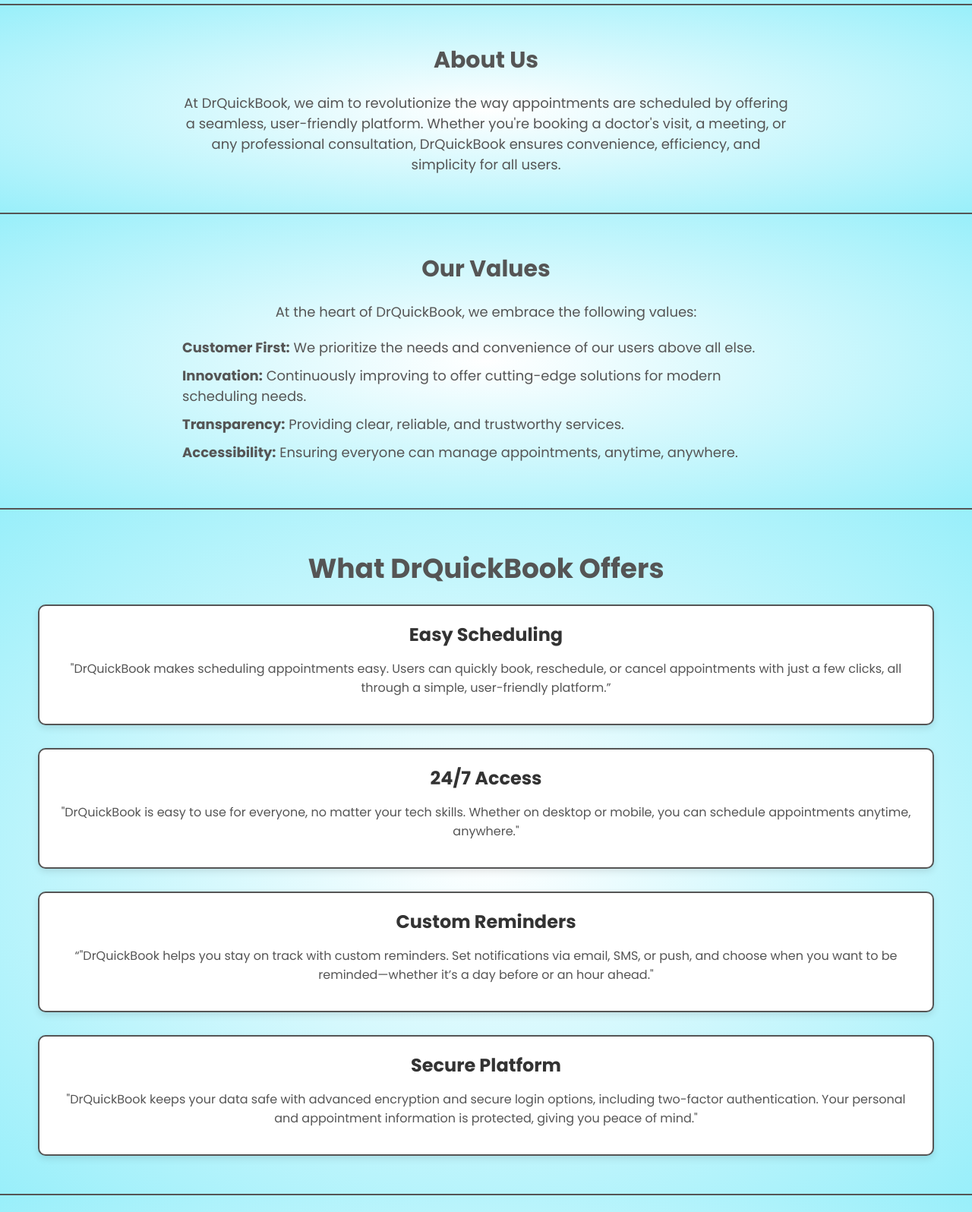
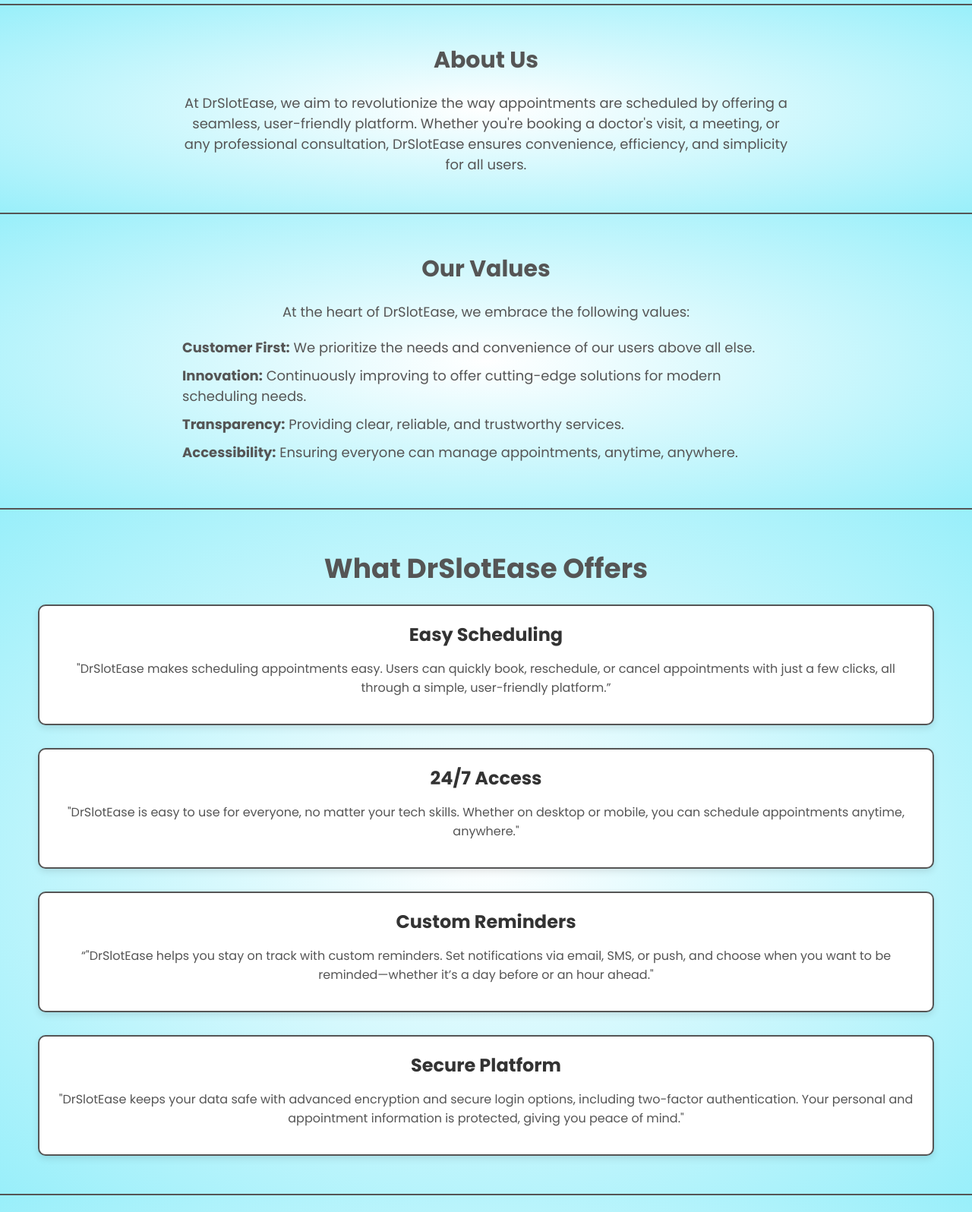
Before and after one commit to fidazi/proj, a plain HTML site: page index.html in a window 1280 px wide. Shown: the part 1524-3120 px from the top of the page at 76% size. Drawn offline with Linux system fonts and the light colour scheme.

Commit message:
Update index.html

```diff
--- a/index.html
+++ b/index.html
@@ -349,8 +349,8 @@ footer {
     <div class="container">
         <h2>About Us</h2>
         <p>
-            At DrQuickBook, we aim to revolutionize the way appointments are scheduled by offering a seamless, user-friendly platform.
-            Whether you're booking a doctor's visit, a meeting, or any professional consultation, DrQuickBook ensures convenience,
+            At DrSlotEase, we aim to revolutionize the way appointments are scheduled by offering a seamless, user-friendly platform.
+            Whether you're booking a doctor's visit, a meeting, or any professional consultation, DrSlotEase ensures convenience,
             efficiency, and simplicity for all users.
         </p>
     </div>
@@ -361,7 +361,7 @@ footer {
     <div class="container">
         <h2>Our Values</h2>
         <p>
-            At the heart of DrQuickBook, we embrace the following values:
+            At the heart of DrSlotEase, we embrace the following values:
         </p>
         <ul>
             <li><strong>Customer First:</strong> We prioritize the needs and convenience of our users above all else.</li>
@@ -375,23 +375,23 @@ footer {
 <!-- Our Merits Section -->
 <div id="service" class="merits-section">
     <div class="container">
-        <h2>What DrQuickBook Offers</h2>
+        <h2>What DrSlotEase Offers</h2>
         <div class="merit-boxes">
             <div class="merit-box">
                 <h3>Easy Scheduling</h3>
-                <p>"DrQuickBook makes scheduling appointments easy. Users can quickly book, reschedule, or cancel appointments with just a few clicks, all through a simple, user-friendly platform.”</p>
+                <p>"DrSlotEase makes scheduling appointments easy. Users can quickly book, reschedule, or cancel appointments with just a few clicks, all through a simple, user-friendly platform.”</p>
             </div>
             <div class="merit-box">
                 <h3>24/7 Access</h3>
-                <p>"DrQuickBook is easy to use for everyone, no matter your tech skills. Whether on desktop or mobile, you can schedule appointments anytime, anywhere."</p>
+                <p>"DrSlotEase is easy to use for everyone, no matter your tech skills. Whether on desktop or mobile, you can schedule appointments anytime, anywhere."</p>
             </div>
             <div class="merit-box">
                 <h3>Custom Reminders</h3>
-                <p>“"DrQuickBook helps you stay on track with custom reminders. Set notifications via email, SMS, or push, and choose when you want to be reminded—whether it’s a day before or an hour ahead."</p>
+                <p>“"DrSlotEase helps you stay on track with custom reminders. Set notifications via email, SMS, or push, and choose when you want to be reminded—whether it’s a day before or an hour ahead."</p>
             </div>
             <div class="merit-box">
                 <h3>Secure Platform</h3>
-                <p>"DrQuickBook keeps your data safe with advanced encryption and secure login options, including two-factor authentication. Your personal and appointment information is protected, giving you peace of mind."</p>
+                <p>"DrSlotEase keeps your data safe with advanced encryption and secure login options, including two-factor authentication. Your personal and appointment information is protected, giving you peace of mind."</p>
             </div>
         </div>
     </div>
@@ -446,7 +446,7 @@ footer {
                 </ul>
             </div>
             <div class="footer-info">
-                <p>&copy; 2025 DrQuickBook. All rights reserved.</p>
+                <p>&copy; 2025 DrSlotEase All rights reserved.</p>
                 <ul>
                     <li><a href="privacy.html">Privacy Policy</a></li>
                     <li><a href="terms.html">Terms of Service</a></li>
@@ -454,15 +454,15 @@ footer {
             </div>
         </div>
         <div class="footer-about">
-            <p><strong>About DrQuickBook</strong></p>
+            <p><strong>About DrSlotEase</strong></p>
             <p>
-                DrQuickBook is a revolutionary platform designed to simplify the way appointments are scheduled in hospitals and clinics. We aim to provide a seamless, user-friendly experience for both patients and healthcare providers.
+                DrSlotEase is a revolutionary platform designed to simplify the way appointments are scheduled in hospitals and clinics. We aim to provide a seamless, user-friendly experience for both patients and healthcare providers.
             </p>
         </div>
         <div class="footer-contact">
             <p><strong>Contact Us</strong></p>
             <p>If you have any questions or need assistance, feel free to reach out:</p>
-            <p>Email: <a href="mailto:support@drquickbook.com">support@drquickbook.com</a></p>
+            <p>Email: <a href="mailto:support@drslotease.com">support@drslotease.com</a></p>
         </div>
     </div>
 </footer>
```
